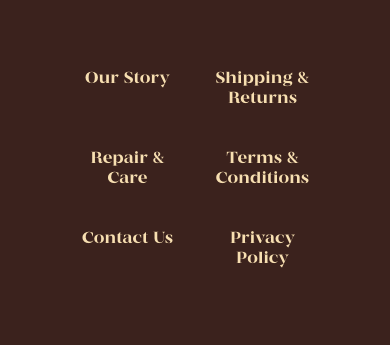
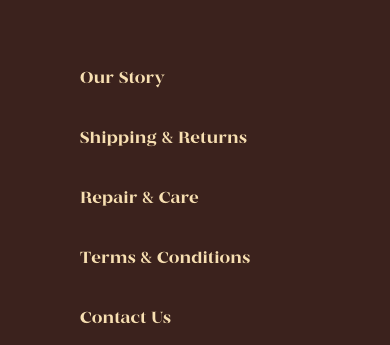
Before and after one commit to jigarp4tel/stalwart, a plain HTML site: page index.html in a window 390 px wide. Shown: the part 4175-4520 px from the top of the page. Drawn offline with nearby package versions, Linux system fonts and the light colour scheme.

Commit message:
Update style.css

```diff
--- a/css/style.css
+++ b/css/style.css
@@ -305,4 +305,9 @@ footer h5 {
     max-width: 100%;
     border: none;
   }
+
+  .footer-links li{
+    width: 100%;
+    text-align: left;
+  }
 }
```
